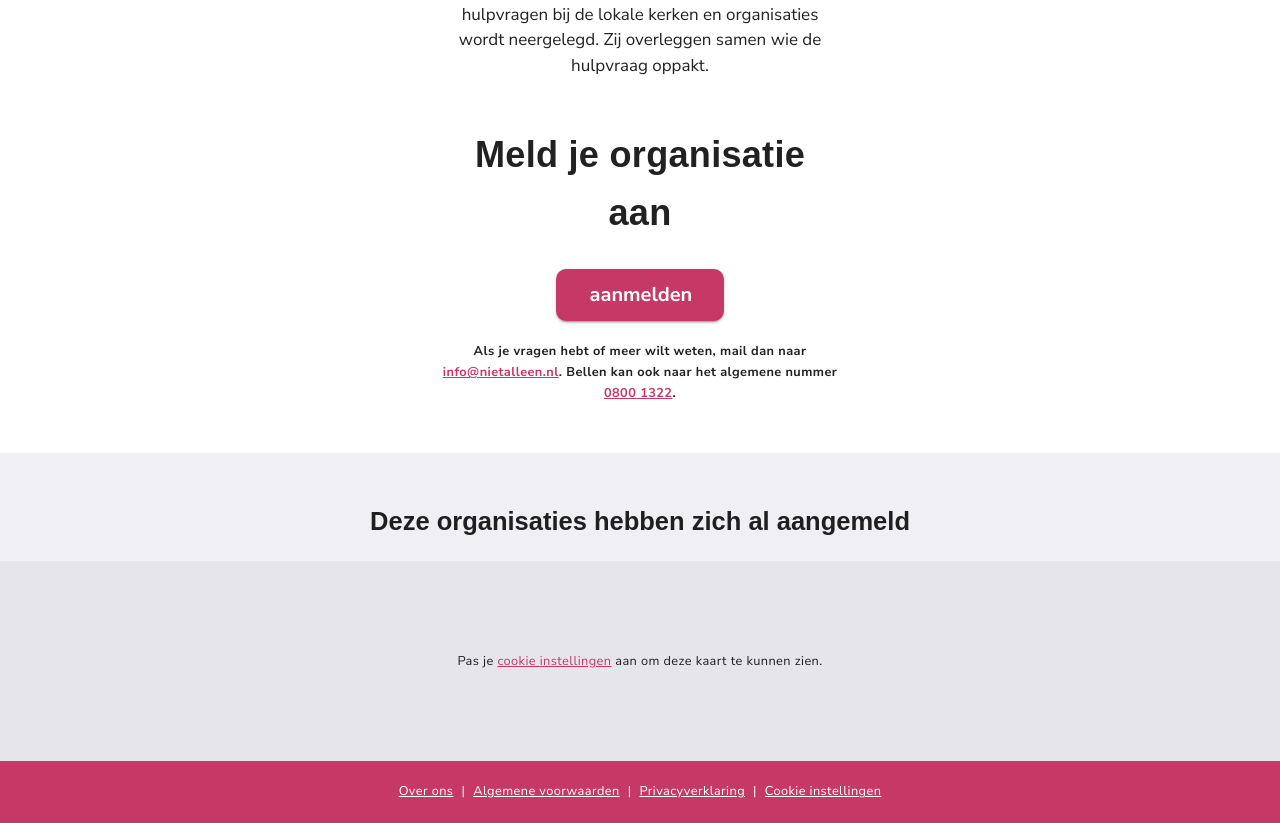
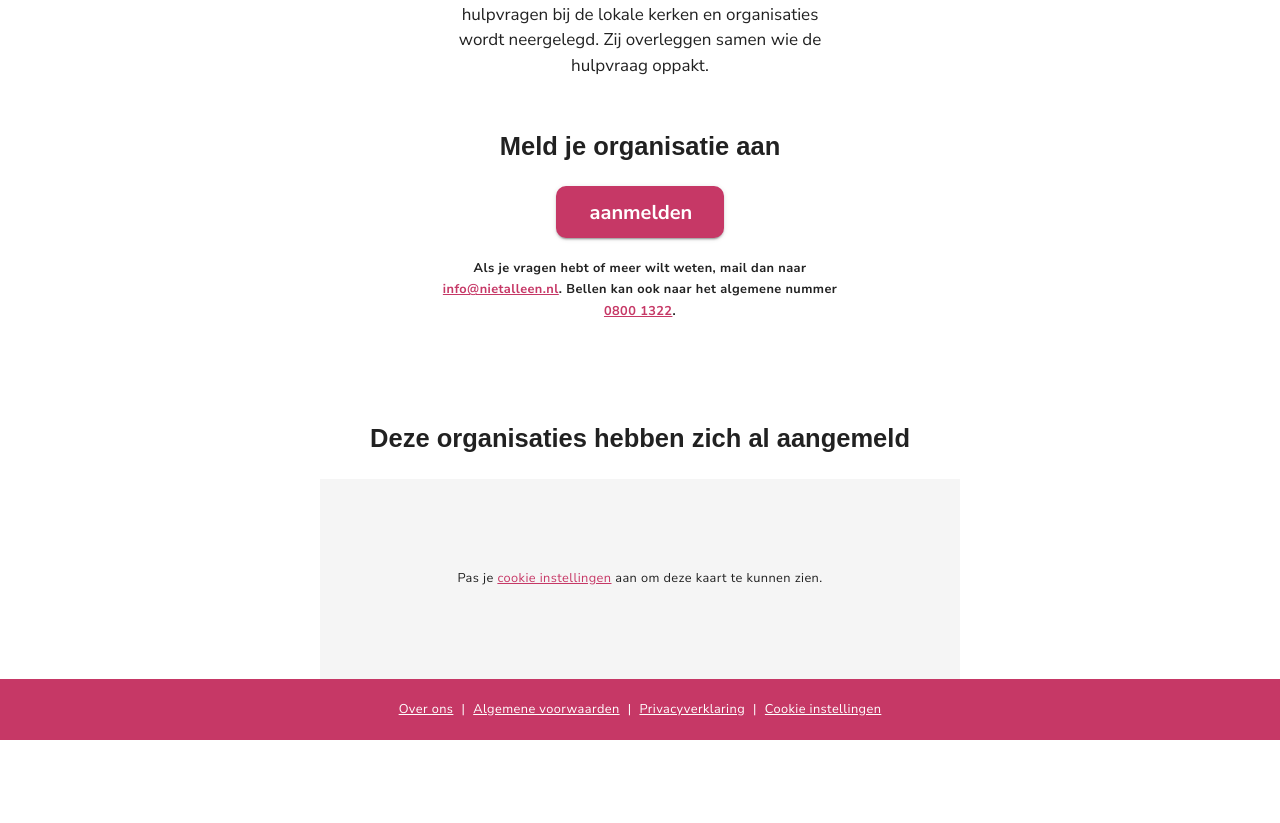
Before and after one commit to sdboer78/nietalleen, a Nuxt app: page /hulp-bieden in a window 1280 px wide. Shown: the part 763-1586 px from the top of the page. After the commit the page ends 1503 px from the top, so only its background shows below. Built offline with nearby package versions, Linux system fonts and the light colour scheme; a web font is replaced by a local one.

Commit message:
add maximum width to map of helpers

```diff
--- a/components/HelpersMap.vue
+++ b/components/HelpersMap.vue
@@ -41,7 +41,7 @@ export default {
 
   &__iframe {
     border: 0;
-    height: 78vh;
+    height: 50vh;
     width: 100%;
   }
 }
--- a/pages/hulp-bieden.vue
+++ b/pages/hulp-bieden.vue
@@ -37,7 +37,7 @@
             <span class="d--block font-weight-bold primary--text">3.</span>
             <br>Wij zorgen ervoor dat de binnengekomen hulpvragen bij de lokale kerken en organisaties wordt neergelegd. Zij overleggen samen wie de hulpvraag oppakt.
           </p>
-          <h2 class="display-1 mt-12">
+          <h2 class="mt-12">
             Meld je organisatie aan
           </h2>
           <v-btn
@@ -59,9 +59,9 @@
       <v-layout
         justify-center
         align-center
-        class="pt-12 accent text-center"
+        class="pt-12 text-center"
       >
-        <v-flex xs12>
+        <v-flex xs12 sm10 md8 lg6 xl5>
           <h2 class="mb-5 px-8">
             Deze organisaties hebben zich al aangemeld
           </h2>
```
